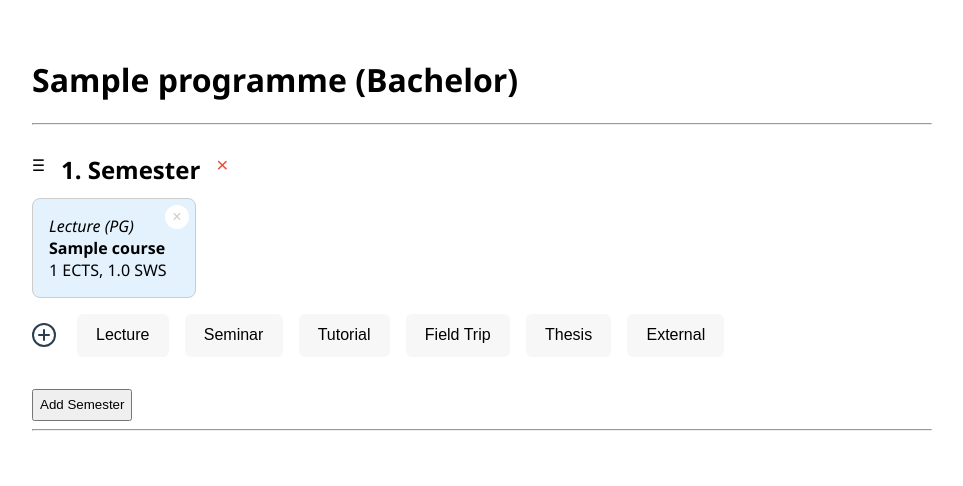
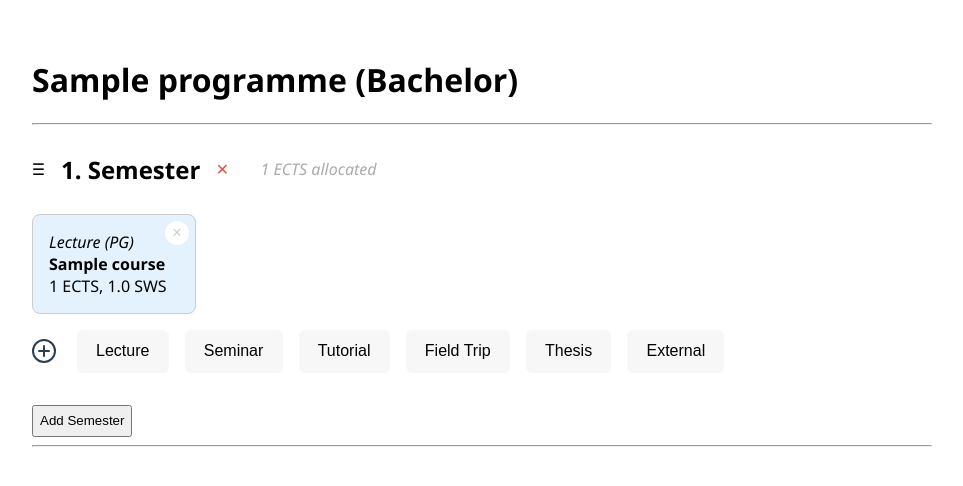
Before and after one commit to jfb-h/programme-designer, a Django app: page /programme/1/ in a window 1280 px wide. Shown: the part 65-551 px from the top of the page, without its empty margins (158-1121 px from the left). Run offline with Django 5.2, Linux system fonts and the light colour scheme; tables that the repository leaves empty hold one stand-in row (values such as "Sample post").

Commit message:
ects checker

```diff
--- a/studyprogrammes/templates/studyprogrammes/programme.html
+++ b/studyprogrammes/templates/studyprogrammes/programme.html
@@ -4,6 +4,12 @@
 .course-block[data-group="PG"] { background: #e3f2fd; }
 .course-block[data-group="HG"] { background: #e8f5e9; }
 .course-block[data-group="MU"] { background: #fff3e0; }
+.semester-ects {
+  color: #aaa;
+  font-style: italic;
+  font-size: 1em;
+  margin-left: 1em;
+}
 </style>
 
 <h1>{{ programme.name }} ({{ programme.get_degree_type_display }})</h1>
@@ -14,17 +20,22 @@
 <div id="semester-list">
 {% for semester in semesters %}
   <div class="semester-block" id="semester-{{ semester.id }}" style="margin-bottom:2em;">
-    <div style="display:flex; align-items:center; gap:1em;">
+    <div style="display:flex; align-items:center; gap:1em; margin-bottom:0.5em">
       <span class="semester-handle" style="cursor:grab;">&#9776;</span>
-      <h2 style="margin-bottom:0.5em;">{{ forloop.counter }}. Semester</h2>
+      <h2>
+        {{ forloop.counter }}. Semester
+      </h2>
       <!-- Remove Semester Button -->
-      <form method="post" style="margin:0;">
+      <form method="post">
         {% csrf_token %}
         <input type="hidden" name="delete_semester_id" value="{{ semester.id }}">
         <button type="submit" name="delete_semester"
           style="background:none; color:#e74c3c; border:none; border-radius:2px; padding:0.0em 0.0em; cursor:pointer; font-size:1.3em;"
           title="Remove Semester">&times;</button>
       </form>
+      <span class="semester-ects">
+        {{ semester.ects_sum|default:0 }} ECTS allocated
+      </span>
     </div>
     <div id="course-list-{{ semester.id }}" class="course-list" style="display:flex; gap:1em; flex-wrap:wrap;">
       {% for course in semester.courses.all %}
@@ -84,7 +95,6 @@
       {% csrf_token %}
       <div style="margin-bottom:1em; border-bottom:1px solid #eee; padding-bottom:1em;">
         {{ course_form.name.label_tag }} {{ course_form.name }}<br>
-        {{ course_form.group.label_tag }}<br>
         <div class="radio-row">
           {{ course_form.group }}
         </div>
--- a/studyprogrammes/views.py
+++ b/studyprogrammes/views.py
@@ -8,7 +8,7 @@ from django.views.generic import ListView
 from django.views.decorators.csrf import csrf_exempt
 from django.views.decorators.http import require_POST
 import json
-from django.db.models import Prefetch
+from django.db.models import Prefetch, Sum
 from django.db import models
 
 
@@ -41,6 +41,9 @@ def programme_view(request, programme_id):
     semesters = Semester.objects.filter(programme=programme).prefetch_related(
         Prefetch('courses', queryset=Course.objects.order_by('order', 'id'))
     ).order_by('order', 'id')
+    # Annotate each semester with ects_sum using the correct related_name
+    for semester in semesters:
+        semester.ects_sum = semester.courses.all().aggregate(total=Sum('ects'))['total'] or 0
     course_form = CourseForm(request.POST or None)
     semester_form = SemesterForm(initial={'programme': programme})
     if request.method == "POST":
```
